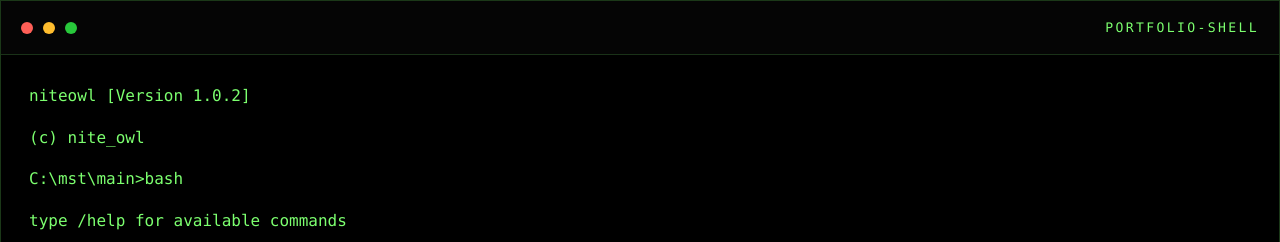
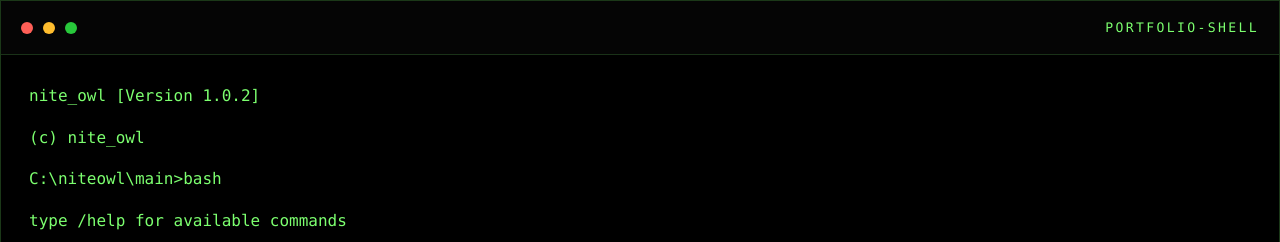
Before and after one commit to erSpell/homepage, a React app: page / in a window 1280 px wide. Shown: the top 242 px of the page. Built offline with nearby package versions, Linux system fonts and the light colour scheme; the HTML template or start-up script is replaced by a standard one.

Commit message:
structure adjustments

```diff
--- a/src/pages/Home.jsx
+++ b/src/pages/Home.jsx
@@ -16,9 +16,9 @@ export default function Home() {
 
   return (
     <div className="terminal-section">
-      <p className="terminal-prompt">niteowl [Version 1.0.2]</p>
+      <p className="terminal-prompt">nite_owl [Version 1.0.2]</p>
       <p className="terminal-prompt">(c) nite_owl</p>
-      <p className="terminal-prompt">C:\mst\main&gt;bash</p>
+      <p className="terminal-prompt">C:\niteowl\main&gt;bash</p>
       <p className="terminal-prompt">
         type /help for available commands
       </p>
```
